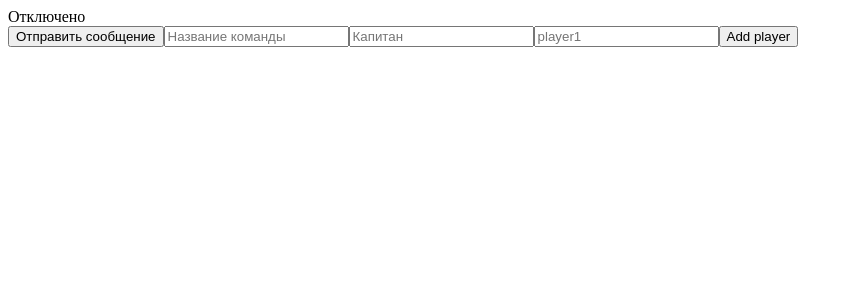
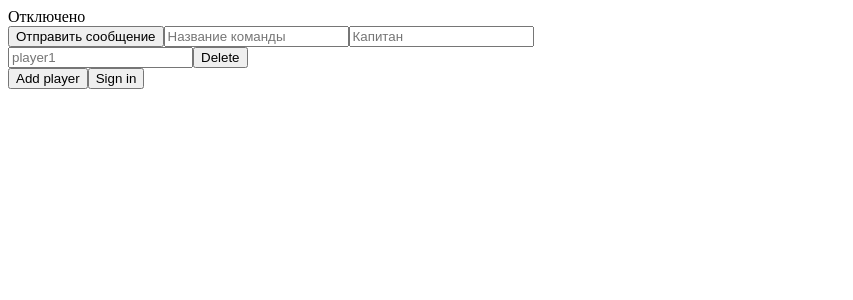
Before and after one commit to insektary/chgk-mono, a React app: page / in a window 1280 px wide. Shown: the top 300 px of the page, without its empty margins (0-853 px from the left). Built offline with nearby package versions, Linux system fonts and the light colour scheme; no server answers; the HTML template or start-up script is replaced by a standard one.

Commit message:
registration form

```diff
--- a/package.json
+++ b/package.json
@@ -5,11 +5,12 @@
   "description": "My Electron application description",
   "main": "src/index.js",
   "scripts": {
-    "start": "electron-forge start",
+    "start": "webpack && electron-forge start",
     "package": "electron-forge package",
     "make": "electron-forge make",
     "publish": "electron-forge publish",
-    "lint": "eslint src --color"
+    "lint": "eslint src --color",
+    "build": "webpack"
   },
   "keywords": [],
   "author": "Maxim_Dashkov",
@@ -57,6 +58,7 @@
   "devDependencies": {
     "babel-loader": "^7.1.5",
     "babel-plugin-transform-async-to-generator": "^6.24.1",
+    "babel-plugin-transform-class-properties": "^6.24.1",
     "babel-plugin-transform-object-rest-spread": "^6.26.0",
     "babel-preset-env": "^1.7.0",
     "babel-preset-react": "^6.24.1",
--- a/src/client/page/page.jsx
+++ b/src/client/page/page.jsx
@@ -4,6 +4,7 @@ import RegistrationForm from './registration-form/registration-form';
 class Page extends PureComponent {
     constructor() {
         super();
+        this.signIn = this.signIn.bind(this);
         this.sendData = this.sendData.bind(this);
         this.state = {
             connectionIsActive: false,
@@ -18,8 +19,6 @@ class Page extends PureComponent {
 
         this.socket.onopen = () => {
             this.setState({connectionIsActive: true});
-
-            this.sendData({type: 'REGISTRATION', payload: {id}});
         };
 
         this.socket.onclose = () => {
@@ -39,6 +38,10 @@ class Page extends PureComponent {
         this.socket.send(JSON.stringify(data));
     }
 
+    signIn(formValues) {
+        this.sendData({type: 'REGISTRATION', payload: {formValues}});
+    }
+
     render() {
         const {connectionIsActive} = this.state;
 
@@ -46,7 +49,7 @@ class Page extends PureComponent {
             <Fragment>
                 <div>{connectionIsActive ? 'Подключено' : 'Отключено'}</div>
                 <button onClick={this.sendData}>Отправить сообщение</button>
-                <RegistrationForm />
+                <RegistrationForm signIn={this.signIn} />
             </Fragment>
         );
     }
--- a/src/client/page/registration-form/registration-form.jsx
+++ b/src/client/page/registration-form/registration-form.jsx
@@ -1,11 +1,10 @@
 import React, {PureComponent, Fragment} from 'react';
+import {omit} from 'lodash';
 import {TEAM_NAME, CAPTAIN, PLAYER} from '../../../app/constants/field-names';
 
 class RegistrationForm extends PureComponent {
     constructor() {
         super();
-        this.change = this.change.bind(this);
-        this.addPlayer = this.addPlayer.bind(this);
         this.state = {
             formValues: {
                 teamName: '',
@@ -15,7 +14,14 @@ class RegistrationForm extends PureComponent {
         };
     }
 
-    change({target: {name, value}}) {
+    signIn = () => {
+        const {signIn} = this.props;
+        const {formValues} = this.state;
+
+        signIn(formValues);
+    }
+
+    change = ({target: {name, value}}) => {
         this.setState(({formValues: oldValues}) => ({
             formValues: {
                 ...oldValues,
@@ -24,16 +30,26 @@ class RegistrationForm extends PureComponent {
         }));
     }
 
-    addPlayer() {
-        this.setState(({formValues: oldValues}) => {
-            const {teamName, captain, ...players} = oldValues;
+    addPlayer = () => {
+        const {formValues} = this.state;
+        const {teamName, captain, ...players} = formValues;
+        const countOfPlayers = Object.values(players).length;
 
-            return {
+        if (countOfPlayers < 9) {
+            this.setState({
                 formValues: {
-                    ...oldValues,
-                    [`${PLAYER}${Object.values(players).length + 1}`]: ''
+                    ...formValues,
+                    [`${PLAYER}${countOfPlayers + 1}`]: ''
                 }
-            };
+            });
+        }
+    }
+
+    deletePlayer = ({target: {name}}) => {
+        const {formValues} = this.state;
+
+        this.setState({
+            formValues: omit(formValues, name)
         });
     }
 
@@ -55,15 +71,19 @@ class RegistrationForm extends PureComponent {
                     onChange={this.change}
                 />
                 {Object.keys(players).map(name => (
+                    <div>
                         <input
                             name={name}
                             key={name}
                             placeholder={name}
                             value={formValues[name]}
                             onChange={this.change}
-                    />))
+                        />
+                        <button name={name} key={name} onClick={this.deletePlayer}>Delete</button>
+                    </div>))
                 }
                 <button onClick={this.addPlayer}>Add player</button>
+                <button onClick={this.signIn}>Sign in</button>
             </Fragment>
         );
     }
```
Also changed, not shown: .babelrc. Lines whose indentation alone changed are shown as unchanged.
